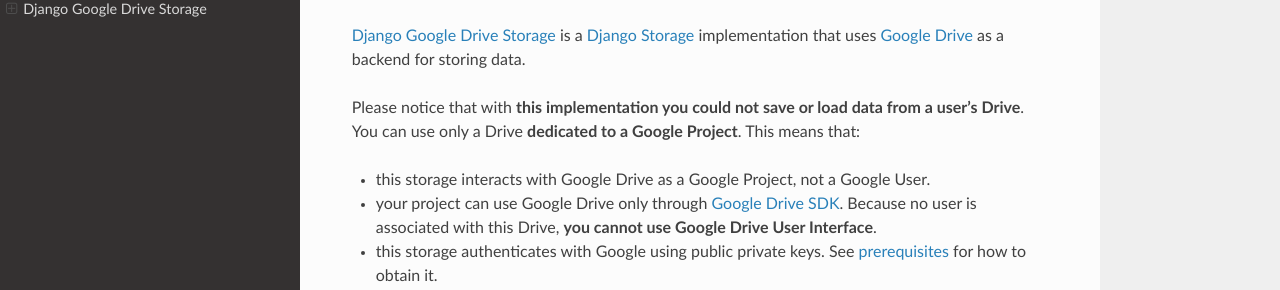
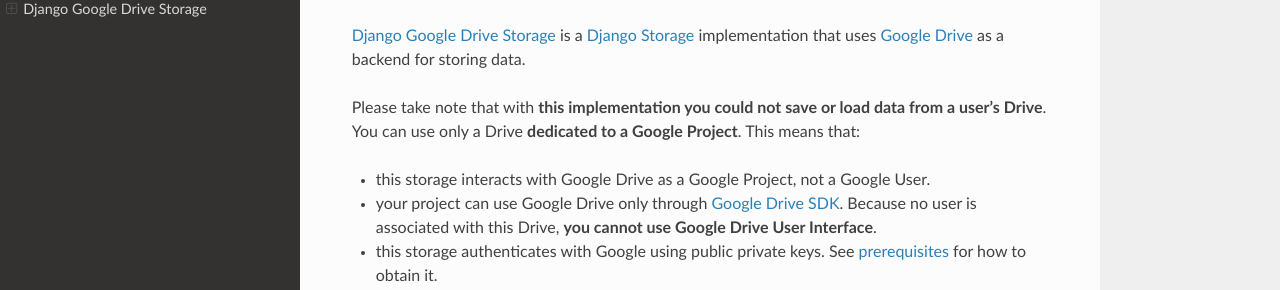
Before and after one commit to torre76/django-googledrive-storage, a Sphinx documentation site: the page built from docs/index.rst, in a window 1280 px wide and 900 px high. Shown: the part 136-426 px from the top of the window. Built offline with Sphinx 7.4.7 and the Read the Docs theme 2.0.0, drawn with Linux system fonts in a browser that asks for light colours.

Commit message:
Fix docs.

```diff
--- a/docs/index.rst
+++ b/docs/index.rst
@@ -5,7 +5,7 @@
 is a `Django Storage <https://docs.djangoproject.com/en/1.7/ref/files/storage/>`_
 implementation that uses `Google Drive <https://drive.google.com>`_ as a backend for storing data.
 
-Please notice that with **this implementation you could not save or load data from a user's Drive**.
+Please take note that with **this implementation you could not save or load data from a user's Drive**.
 You can use only a Drive **dedicated to a Google Project**. This means that:
 
 * this storage interacts with Google Drive as a Google Project, not a Google User.
```
